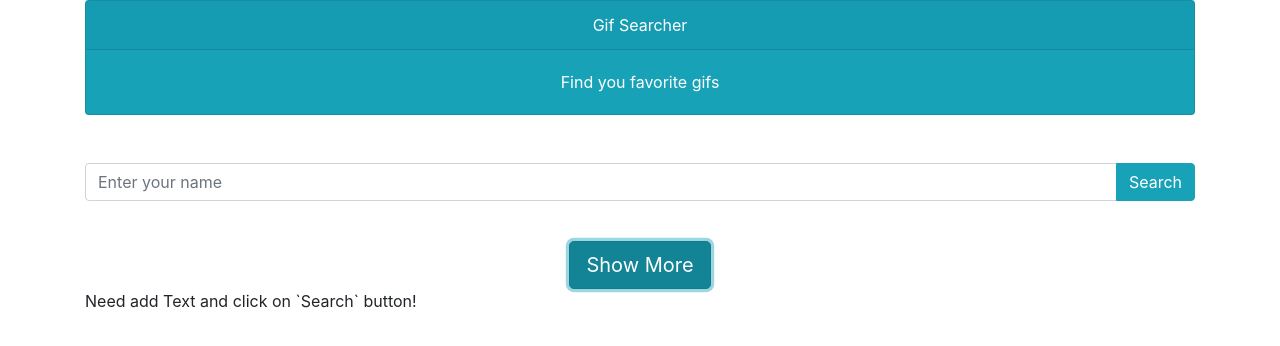
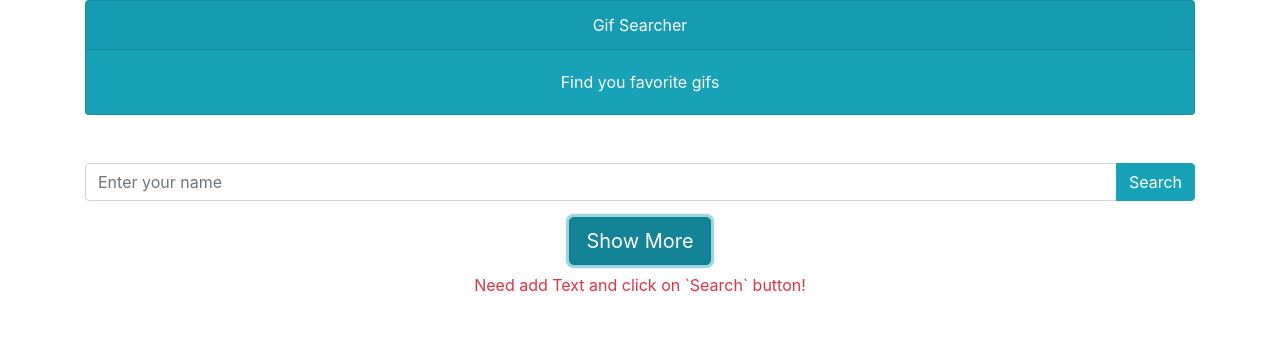
Before and after one commit to OleksiiSerdiuk/gif-search, a Vue app: page / in a window 1280 px wide. Both pictures are taken after a click on the button "Show More". Shown: the top 346 px of the page. Built offline with nearby package versions, Linux system fonts and the light colour scheme.

Commit message:
updated functional gif search

```diff
--- a/src/components/SearchGifs.vue
+++ b/src/components/SearchGifs.vue
@@ -10,15 +10,18 @@
             </b-input-group-append>
         </b-input-group>
 
-        <div class="gif-container mt-4">
+        <div class="gif-container" :class="[gifs.length > 0 ? 'mt-4 mb-4' : '']">
             <ul>
                 <li v-for="gif in gifs" :key="gif.id">
                     <img :src="gif">
                 </li>
             </ul>
         </div>
+        <div class="text-center" v-if="isLoader">
+            <b-spinner variant="primary" label="Text Centered"></b-spinner>
+        </div>
         <base-button size="lg" theme="info" @click='showMore()' class="m-auto d-flex">Show More</base-button>
-        <p>{{ error }}</p>
+        <p v-if="error" class="text-danger text-center mt-2">{{ error }}</p>
     </b-container>
 </template>
 
@@ -32,7 +35,8 @@ export default {
             apiKey: "P8OxZ5mQFHsmPtzyuMwOv51nEABwyL0U",
             searchEndPoint: "https://api.giphy.com/v1/gifs/search?",
             limit: 5,
-            error: ''
+            error: '',
+            isLoader: false,
         };
     },
     methods: {
@@ -40,17 +44,21 @@ export default {
             let url = `${this.searchEndPoint}&api_key=${this.apiKey}&q=${
                 this.searchTerm
             }&limit=${this.limit}`;
+            this.isLoader = true;
             fetch(url)
                 .then(response => {
                     return response.json();
                 })
                 .then(json => {
                     this.buildGifs(json);
+                    console.log('json', json);
                 })
                 .catch(err => {
                     console.log(err);
+                })
+                .finally(() => {
+                    this.isLoader = false;
                 });
-            this.error = '';
             console.log(this.searchTerm);
         },
         buildGifs(json) {
@@ -59,13 +67,18 @@ export default {
                 .map(gifId => {
                     return `https://media.giphy.com/media/${gifId}/giphy.gif`;
             });
+            if (this.gifs.length === 0) {
+                return this.error = 'No results, change request please!';
+            }
+            return this.error = '';
         },
         showMore() {
-            if(this.gifs.length === 5) {
-                this.getGifs(this.limit += 5);
+            if(this.gifs.length > 0) {
+                this.getGifs(this.limit += this.limit);
             } else if (this && this.gifs.length === 0) {
                 return this.error = 'Need add Text and click on `Search` button!';
             }
+            return this.error = '';
         }
     },
 }
@@ -93,4 +106,5 @@ img {
     height: auto;
     max-width: 300px;
 }
+
 </style>
```
